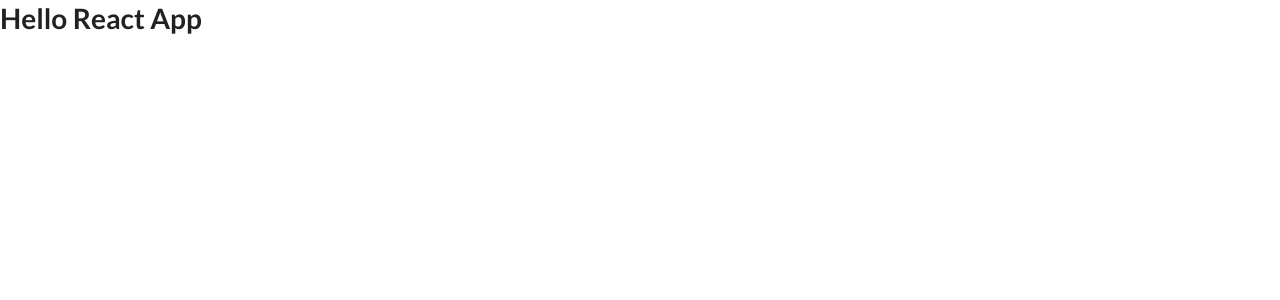
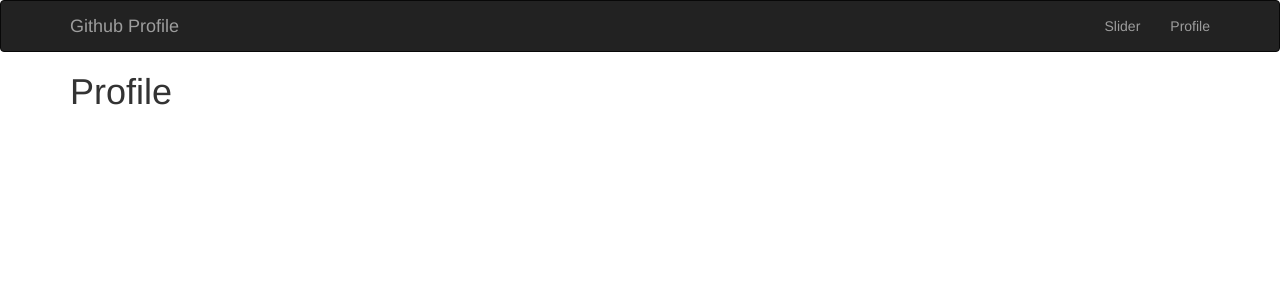
Before and after one commit to storiaca/github-profile, a React app: page / in a window 1280 px wide. Shown: the top 300 px of the page. Built offline with nearby package versions, Linux system fonts and the light colour scheme.

Commit message:
Create Profile and Slider components

```diff
--- a/package.json
+++ b/package.json
@@ -1,5 +1,5 @@
 {
-  "name": "custom-react",
+  "name": "github-profile",
   "version": "1.0.0",
   "description": "",
   "main": "index.js",
@@ -11,6 +11,7 @@
   "license": "ISC",
   "dependencies": {
     "react": "16.4.0",
+    "react-bootstrap": "^0.32.1",
     "react-dom": "16.4.0",
     "react-prop-types": "0.4.0",
     "react-router-dom": "4.2.2",
--- a/public/index.html
+++ b/public/index.html
@@ -6,7 +6,8 @@
   <meta name="viewport" content="width=device-width, initial-scale=1.0">
   <meta http-equiv="X-UA-Compatible" content="ie=edge">
   <link rel="stylesheet" href="//cdnjs.cloudflare.com/ajax/libs/semantic-ui/2.2.13/semantic.min.css"></link>
-  <title>Webpack-for-react</title>
+  <link rel="stylesheet" href="https://maxcdn.bootstrapcdn.com/bootstrap/3.3.7/css/bootstrap.min.css" integrity="sha384-BVYiiSIFeK1dGmJRAkycuHAHRg32OmUcww7on3RYdg4Va+PmSTsz/K68vbdEjh4u" crossorigin="anonymous">
+  <title>Github profile</title>
 </head>
 
 <body>
--- a/src/components/App.jsx
+++ b/src/components/App.jsx
@@ -1,9 +1,39 @@
-import React from 'react';
+import React, { Component } from 'react';
+import { Navbar, Nav, NavItem, MenuItem, NavDropdown, Table } from 'react-bootstrap';
 
-const App = () => {
-    return(
-        <h1>Hello React App</h1>
-    );
+import Slider from './Slider';
+import Profile from './Profile';
+
+class App extends Component {
+	constructor(props) {
+		super(props);
+		this.state = {
+			currentTab : 'profile'
+		}
+	}
+  render() {
+		return (
+			<div>
+				<Navbar inverse collapseOnSelect>
+          <Navbar.Header>
+            <Navbar.Brand>
+              <a href="#home">Github Profile</a>
+            </Navbar.Brand>
+          </Navbar.Header>
+          <Nav pullRight>
+            <NavItem eventKey={1} href="#" onClick={() => this.setState({currentTab: 'slider'})}>Slider</NavItem>
+						<NavItem eventKey={1} href="#" onClick={() => this.setState({currentTab: 'profile'})}>Profile</NavItem>
+          </Nav>
+        </Navbar>
+
+				<div className="container">
+					{ this.state.currentTab === 'slider' ? <Slider /> : false }
+					{ this.state.currentTab === 'profile' ? <Profile /> : false }
+
+				</div>
+			</div>
+		);
+	}
 }
 
 export default App;
--- /dev/null
+++ b/src/components/Profile.jsx
@@ -0,0 +1,13 @@
+import React, { Component } from 'react';
+
+class Profile extends Component {
+  render() {
+		return (
+			<div>
+				<h1>Profile</h1>
+			</div>
+		);
+	}
+}
+
+export default Profile;
--- /dev/null
+++ b/src/components/Slider.jsx
@@ -0,0 +1,13 @@
+import React, { Component } from 'react';
+
+class Slider extends Component {
+  render() {
+		return (
+			<div>
+				<h1>Slider</h1>
+			</div>
+		);
+	}
+}
+
+export default Slider;
--- a/webpack.config.js
+++ b/webpack.config.js
@@ -18,12 +18,6 @@
                 exclude: /node_modules/,
                 use: ['babel-loader']
             },
-
-            // {
-            //     test: /\.(jsx)$/,
-            //     exclude: /node_modules/,
-            //     use: ['babel-loader']
-            // },
             // Second Rule
             {
                 test:/\.css$/,
```
Also changed, not shown: 1 other file (tests, documents, lock files or other folders).
